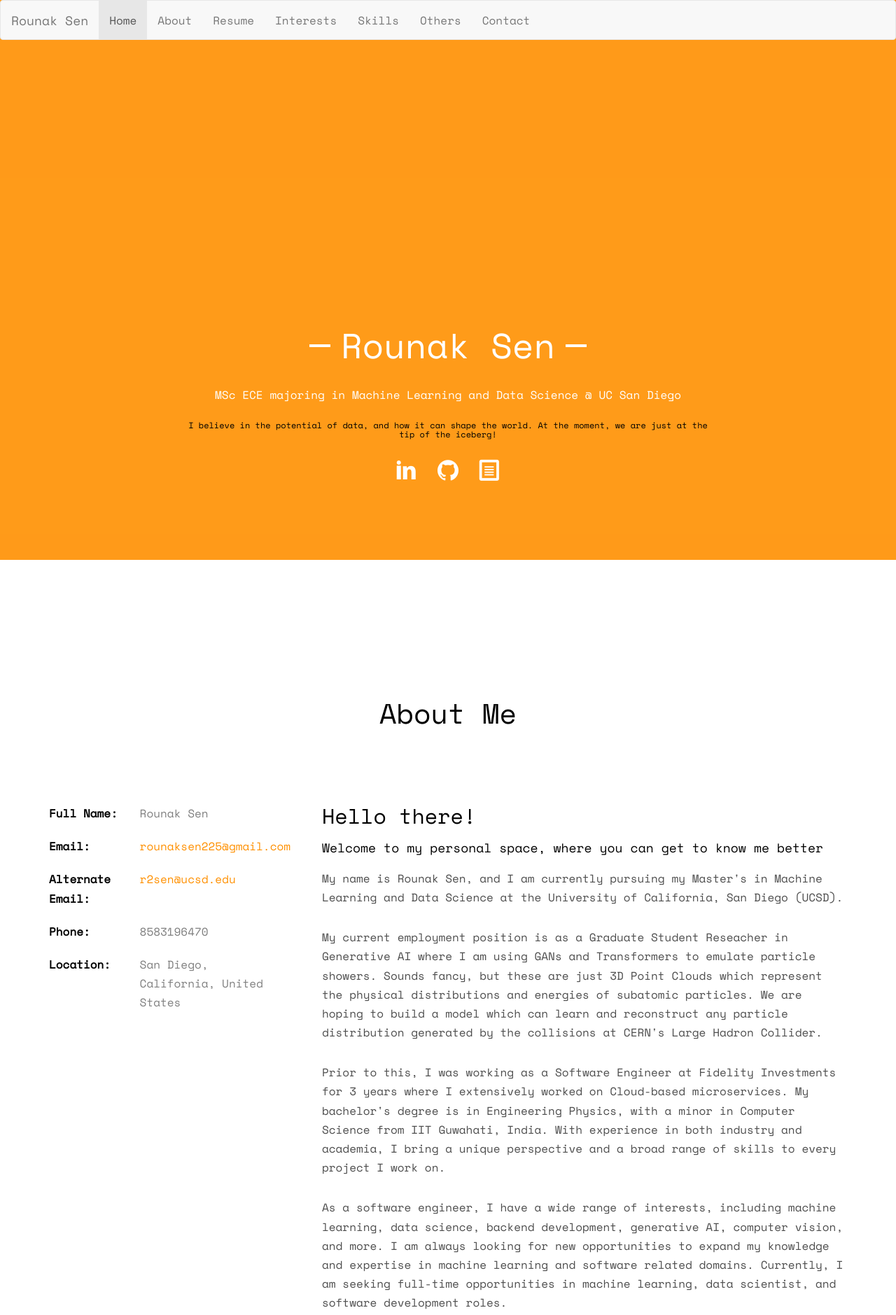
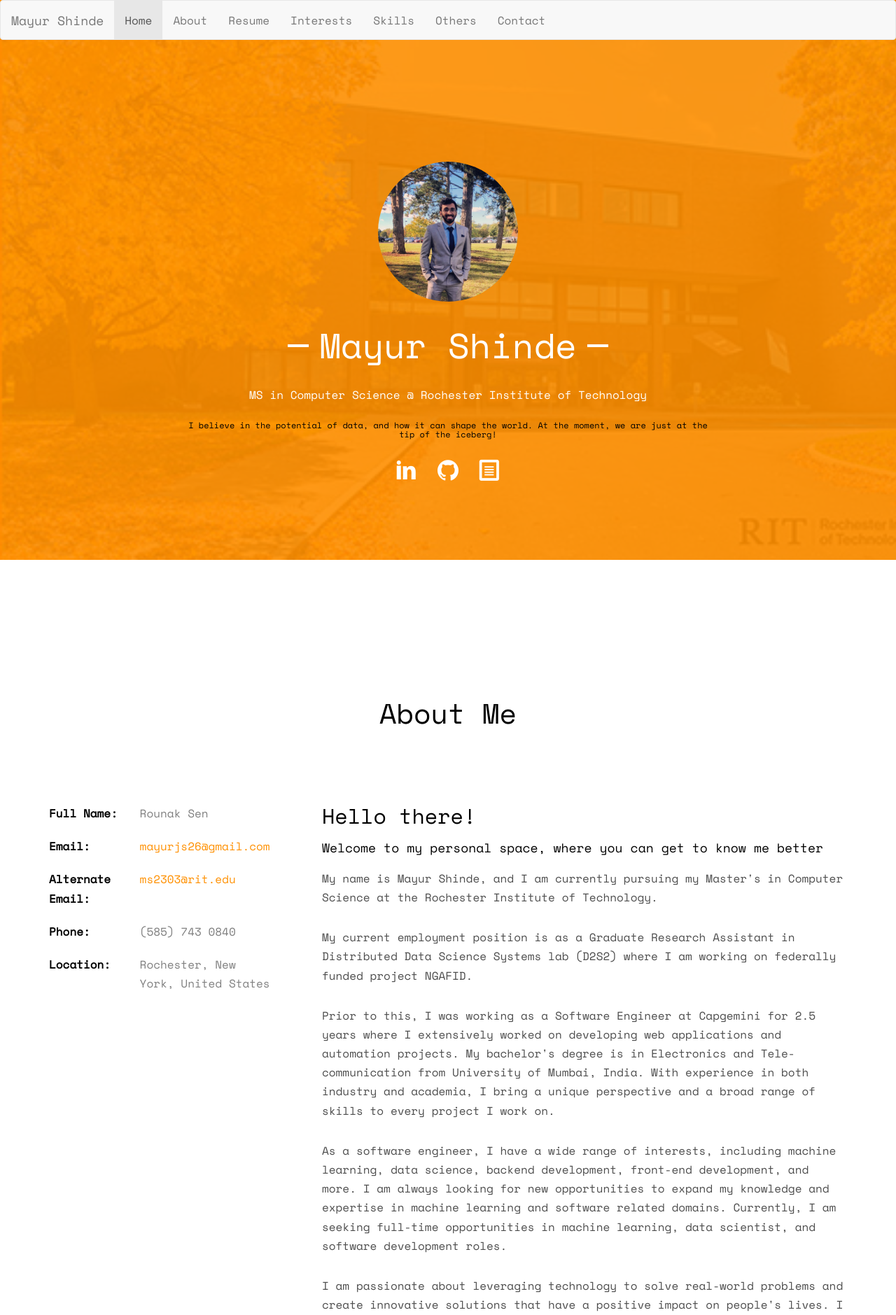
Before and after one commit to mayurjs26/mayurjs26.github.io, a plain HTML site: page index.html in a window 1280 px wide. Shown: the top 1879 px of the page at 70% size. Drawn offline with nearby package versions, Linux system fonts and the light colour scheme; animation ran at ten frames a second; files whose address does not match are found by name.

Commit message:
some basic changes, aading resume and unofficial transcripts

```diff
--- a/index.html
+++ b/index.html
@@ -5,12 +5,12 @@
 	<link rel="icon" href="favicon.ico" type="image/x-icon">
 	<meta charset="utf-8">
 	<meta http-equiv="X-UA-Compatible" content="IE=edge">
-	<title>Rounak Sen's Personal Website &mdash; Welcome to my website!</title>
+	<title>Mayur Shinde's Personal Website &mdash; Welcome to my website!</title>
 	<meta name="viewport" content="width=device-width, initial-scale=1">
 	<meta name="description"
 		content="Welcome to my website, where my coding skills are better than my sense of humor." />
 	<meta name="keywords" content="software, machine learning" />
-	<meta name="author" content="Rounak Sen" />
+	<meta name="author" content="Mayur Shinde" />
 
 	<!--
 	//////////////////////////////////////////////////////
@@ -64,12 +64,12 @@
 	<div class="fh5co-loader"></div>
 	<div id="page">
 		<header id="fh5co-header" class="fh5co-cover js-fullheight" role="banner"
-			style="background-image:url(images/ucsd.jpeg);" data-stellar-background-ratio="0.5">
+			style="background-image:url(images/rit-image.jpg);" data-stellar-background-ratio="0.5">
 			<div class="overlay"></div>
 			<nav class="navbar navbar-default fh5co-nav">
 				<div class="container-fluid">
 					<div class="navbar-header">
-						<a class="navbar-brand" href="#">Rounak Sen</a>
+						<a class="navbar-brand" href="#">Mayur Shinde</a>
 					</div>
 					<ul class="nav navbar-nav">
 						<li class="active"><a href="#">Home</a></li>
@@ -87,21 +87,19 @@
 					<div class="col-md-8 col-md-offset-2 text-center">
 						<div class="display-t js-fullheight">
 							<div class="display-tc js-fullheight animate-box" data-animate-effect="fadeIn">
-								<div class="profile-thumb" style="background: url(images/RounakSenProfile.jpg);"></div>
-								<h1><span>Rounak Sen</span></h1>
-								<h3><span>MSc ECE majoring in Machine Learning and Data Science @ UC San Diego</span></h3>
+								<div class="profile-thumb" style="background: url(images/Profile_pic.jpg);"></div>
+								<h1><span>Mayur Shinde</span></h1>
+								<h3><span>MS in Computer Science @ Rochester Institute of Technology</span></h3>
 								<br>
 								<h6><span>I believe in the potential of data, and how it can shape the world. At the
 										moment, we are just at the tip of the iceberg!</span></h6>
 								<p>
 								<ul class="fh5co-social-icons">
-									<!-- <li><a href="#"><i class="icon-twitter2"></i></a></li>
-									<li><a href="#"><i class="icon-facebook2"></i></a></li> -->
-									<li><a href="https://www.linkedin.com/in/rounaksen/"><i
+									<li><a href="https://www.linkedin.com/in/mayurjs2605/"><i
 												class="icon-linkedin2"></i></a></li>
-									<li><a href="https://github.com/RounakSen225"><i class="icon-github2"></i></a></li>
+									<li><a href="https://github.com/mayurjs26"><i class="icon-github2"></i></a></li>
 									<li><a
-											href="https://drive.google.com/file/d/1ltpdVQ3xtxCWTvMFM0NIfr4fCbdcy4Ra/view?usp=sharing"><i
+											href="https://drive.google.com/file/d/17CNMg89u53ovF-mo3UVv0u_KOvg0melR/view?usp=sharing"><i
 												class="icon-file-text"></i></a></li>
 								</ul>
 								</p>
@@ -126,34 +124,28 @@
 							</li>
 							<!-- <li><span class="first-block">Phone:</span><span class="second-block">+ 1235 2355 98</span></li> -->
 							<li><span class="first-block">Email:</span><span class="second-block"><a
-										href="mailto:rounaksen225@gmail.com">rounaksen225@gmail.com</a></span></li>
+										href="mailto:mayurjs26@gmail.com">mayurjs26@gmail.com</a></span></li>
 							<li><span class="first-block">Alternate Email:</span><span class="second-block"><a
-										href="mailto:r2sen@ucsd.edu">r2sen@ucsd.edu</a></span></li>
-							<li><span class="first-block">Phone:</span><span class="second-block">8583196470</span></li>
-							<li><span class="first-block">Location:</span><span class="second-block">San Diego,
-									California, United States</span></li>
+										href="mailto:ms2303@rit.edu">ms2303@rit.edu</a></span></li>
+							<li><span class="first-block">Phone:</span><span class="second-block">(585) 743 0840</span></li>
+							<li><span class="first-block">Location:</span><span class="second-block">Rochester,
+									New York, United States</span></li>
 						</ul>
 					</div>
 					<div class="col-md-8">
 						<h2>Hello there!</h2>
 						<h4>Welcome to my personal space, where you can get to know me better</h4>
-						<p>My name is Rounak Sen, and I am currently pursuing my Master's in Machine Learning and Data
-							Science at the University of California, San Diego (UCSD).
+						<p>My name is Mayur Shinde, and I am currently pursuing my Master's in Computer Science at the Rochester Institute of Technology.
 						</p>
-						<p>My current employment position is as a Graduate Student Reseacher in Generative AI where
-							I am using GANs and Transformers to emulate particle showers. Sounds fancy, but these are
-							just 3D Point Clouds which represent the physical distributions and energies of subatomic
-							particles. We are hoping to build a model which can learn and reconstruct any particle
-							distribution generated by the collisions at CERN's Large Hadron Collider.
-						</p>
-						<p>Prior to this, I was working as a Software Engineer at Fidelity Investments for 3 years where
-							I extensively worked on Cloud-based microservices. My bachelor's degree is in Engineering
-							Physics, with a minor in Computer Science from IIT Guwahati, India. With experience in both
+						<p>My current employment position is as a Graduate Research Assistant in Distributed Data Science Systems lab (D2S2) where
+							I am working on federally funded project NGAFID. 						</p>
+						<p>Prior to this, I was working as a Software Engineer at Capgemini for 2.5 years where
+							I extensively worked on developing web applications and automation projects. My bachelor's degree is in Electronics and Tele-communication from University of Mumbai, India. With experience in both
 							industry and academia, I bring a unique perspective and a broad range of skills to every
 							project I work on.
 						</p>
 						<p>As a software engineer, I have a wide range of interests, including machine learning, data
-							science, backend development, generative AI, computer vision, and more. I am always looking
+							science, backend development, front-end development, and more. I am always looking
 							for new opportunities to expand my knowledge and expertise in machine learning and software
 							related domains. Currently, I am seeking full-time opportunities in machine learning, data
 							scientist, and software development roles.
@@ -169,8 +161,8 @@
 						<ul class="fh5co-social-icons">
 							<!-- <li><a href="#"><i class="icon-twitter2"></i></a></li>
 							<li><a href="#"><i class="icon-facebook3"></i></a></li> -->
-							<li><a href="https://www.linkedin.com/in/rounaksen/"><i class="icon-linkedin2"></i></a></li>
-							<li><a href="https://github.com/RounakSen225"><i class="icon-github2"></i></a></li>
+							<li><a href="https://www.linkedin.com/in/mayurjs2605/"><i class="icon-linkedin2"></i></a></li>
+							<li><a href="https://github.com/mayurjs26"><i class="icon-github2"></i></a></li>
 						</ul>
 						</p>
 					</div>
@@ -183,7 +175,7 @@
 				<div class="row animate-box">
 					<div class="col-md-8 col-md-offset-2 text-center fh5co-heading">
 						<h2>My Resume <a
-								href="https://drive.google.com/file/d/1ltpdVQ3xtxCWTvMFM0NIfr4fCbdcy4Ra/view?usp=sharing"><i
+								href="https://drive.google.com/file/d/17CNMg89u53ovF-mo3UVv0u_KOvg0melR/view"><i
 									class="icon-file-text"></i>
 						</h2>
 						<h5>You can find a summary of my accomplishments in the form of my Resume by clicking on the icon
@@ -212,8 +204,8 @@
 								<div class="timeline-badge"><i class="icon-suitcase"></i></div>
 								<div class="timeline-panel">
 									<div class="timeline-heading">
-										<h3 class="timeline-title">Graduate Student Reseacher</h3>
-										<span class="company">Duarte ML Research Lab - Mar'23 - Dec'23 </span>
+										<h3 class="timeline-title">Graduate Research Assistant</h3>
+										<span class="company">D2S2 Lab - Au'22 - Dec'23 </span>
 									</div>
 									<div class="timeline-body">
 										<p> As a member of the Generative AI team, I focused on leveraging GANs and
```
Also changed, not shown: images/Profile_pic.jpg (added), images/rit-image.jpg (added).
